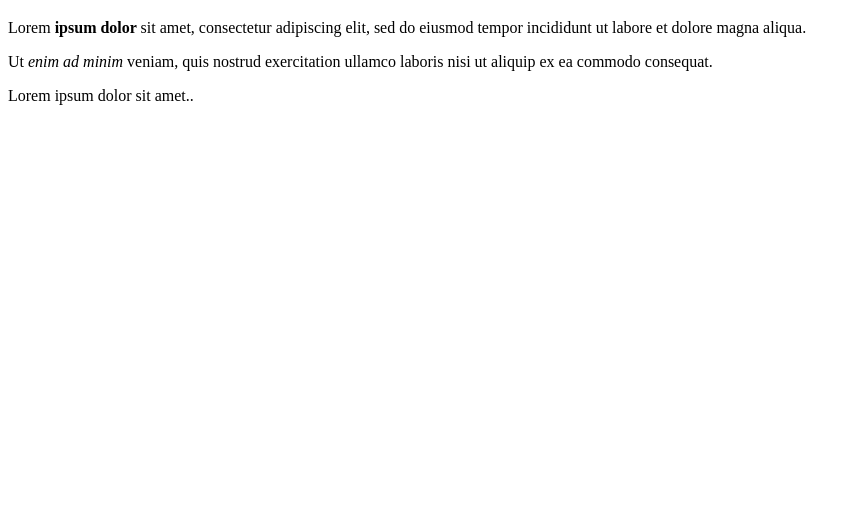
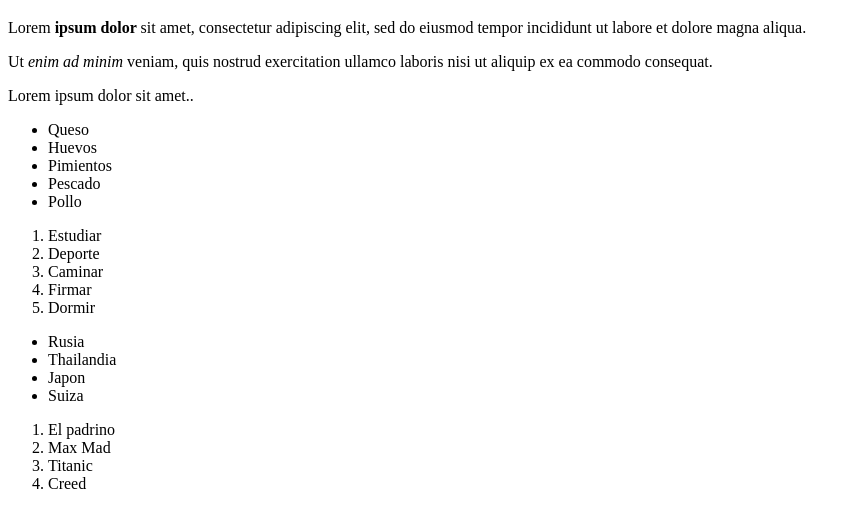
Before and after one commit to osoriogeorge/html-boilerplate, a plain HTML site: page index.html in a window 1280 px wide. Shown: the part 61-588 px from the top of the page, without its empty margins (0-861 px from the left). Drawn offline with Linux system fonts and the light colour scheme.

Commit message:
Listas ordenadas y desordenadas

```diff
--- a/index.html
+++ b/index.html
@@ -18,5 +18,44 @@
 
 <p>Lorem ipsum dolor sit amet..</p>
 
+  <!--LISTAS ORDENADAS Y DESORDENADAS-->
+
+  <section>
+    <ul>
+        <li>Queso</li>
+        <li>Huevos</li>
+        <li>Pimientos</li>
+        <li>Pescado</li>
+        <li>Pollo</li>
+    </ul>
+  </section>
+
+  <section>
+    <ol>
+        <li>Estudiar</li>
+        <li>Deporte</li>
+        <li>Caminar</li>
+        <li>Firmar</li>
+        <li>Dormir</li>
+    </ol>
+  </section>
+
+  <section>
+    <ul>
+        <li>Rusia</li>
+        <li>Thailandia</li>
+        <li>Japon</li>
+        <li>Suiza</li>
+    </ul>
+  </section>
+
+  <section>
+    <ol>
+        <li>El padrino</li>
+        <li>Max Mad</li>
+        <li>Titanic</li>
+        <li>Creed</li>
+    </ol>
+  </section>
     </body>
 </html>
```
